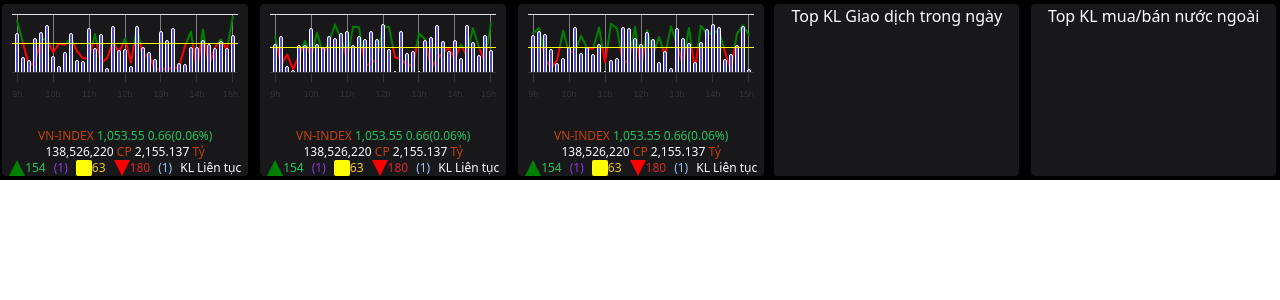
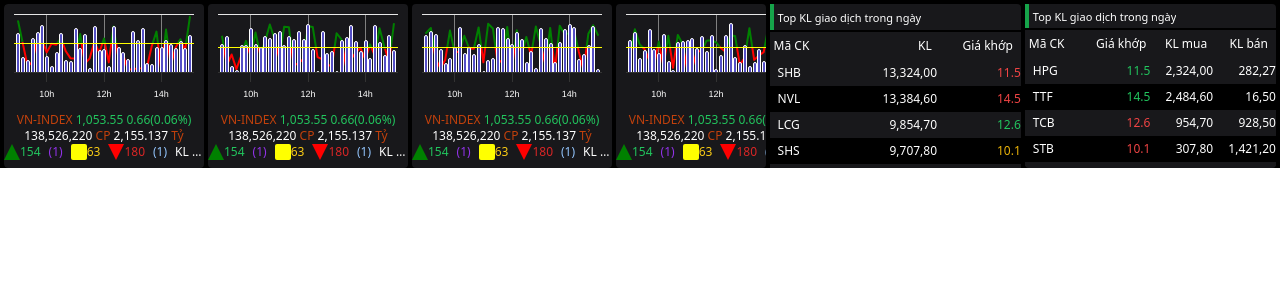
Before and after one commit to thogawa2210/demo-iboard, a React (Vite) app: page / in a window 1280 px wide. Shown: the top 300 px of the page. Built offline with nearby package versions, Linux system fonts and the light colour scheme.

Commit message:
done face

```diff
--- a/index.html
+++ b/index.html
@@ -5,6 +5,7 @@
     <link rel="icon" type="image/svg+xml" href="https://kbquote.kbsec.com.vn/favicon.ico" />
     <meta name="viewport" content="width=device-width, initial-scale=1.0" />
     <title>KBSV IBoard</title>
+    <link rel="stylesheet" href="https://cdnjs.cloudflare.com/ajax/libs/font-awesome/5.15.3/css/all.min.css" />
   </head>
   <body>
     <div id="root"></div>
--- a/package.json
+++ b/package.json
@@ -13,7 +13,8 @@
     "highcharts": "^11.0.1",
     "highcharts-react-official": "^3.2.0",
     "react": "^18.2.0",
-    "react-dom": "^18.2.0"
+    "react-dom": "^18.2.0",
+    "tailwind-scrollbar": "^3.0.4"
   },
   "devDependencies": {
     "@types/react": "^18.0.28",
--- a/src/App.tsx
+++ b/src/App.tsx
@@ -1,65 +1,129 @@
 import { useState } from "react";
 import { Chart } from "./components/chartWrap/Chart";
-import ChartWrap from "./components/chartWrap/ChartWrap";
 import IndexInfo from "./components/chartWrap/IndexInfo";
 
+const topTrade: any[] = [
+  { symbol: "SHB", value: "13,324,00", price: 11.5, color: "text-red-500" },
+  { symbol: "NVL", value: "13,384,60", price: 14.5, color: "text-red-500" },
+  { symbol: "LCG", value: "9,854,70", price: 12.6, color: "text-green-500" },
+  { symbol: "SHS", value: "9,707,80", price: 10.1, color: "text-yellow-500" },
+  { symbol: "SHB", value: "13,324,00", price: 11.5, color: "text-red-500" },
+  { symbol: "NVL", value: "13,384,60", price: 14.5, color: "text-red-500" },
+  { symbol: "LCG", value: "9,854,70", price: 12.6, color: "text-green-500" },
+  { symbol: "SHS", value: "9,707,80", price: 10.1, color: "text-yellow-500" },
+];
+
+const topTradeForeign: any[] = [
+  { symbol: "HPG", value1: "2,324,00", value2: "282,27", price: 11.5, color: "text-green-500" },
+  { symbol: "TTF", value1: "2,484,60", value2: "16,50", price: 14.5, color: "text-green-500" },
+  { symbol: "TCB", value1: "954,70", value2: "928,50", price: 12.6, color: "text-red-500" },
+  { symbol: "STB", value1: "307,80", value2: "1,421,20", price: 10.1, color: "text-red-500" },
+  { symbol: "TTF", value1: "2,484,60", value2: "16,50", price: 14.5, color: "text-green-500" },
+  { symbol: "TCB", value1: "954,70", value2: "928,50", price: 12.6, color: "text-red-500" },
+  { symbol: "STB", value1: "307,80", value2: "1,421,20", price: 10.1, color: "text-red-500" },
+];
+
 function App() {
-  const [currentIndex, setCurrentIndex] = useState(0);
-
-  const chartWrapData = [
-    <ChartWrap>
-      <Chart />
-      <IndexInfo text="Some information text" />
-    </ChartWrap>,
-    <ChartWrap>
-      <Chart />
-      <IndexInfo text="Some information text" />
-    </ChartWrap>,
-    <ChartWrap>
-      <Chart />
-      <IndexInfo text="Some information text" />
-    </ChartWrap>,
-    <ChartWrap>
-      <Chart />
-      <IndexInfo text="Some information text" />
-    </ChartWrap>,
-  ];
-
-  const handleClickNext = () => {
-    setCurrentIndex((prevIndex) => (prevIndex + 1) % chartWrapData.length);
-  };
-
-  const handleClickPrev = () => {
-    setCurrentIndex((prevIndex) => (prevIndex - 1 + chartWrapData.length) % chartWrapData.length);
-  };
-
-  const renderedChartWrap = [];
-  for (let i = 0; i < 3; i++) {
-    const index = (currentIndex + i) % chartWrapData.length;
-    renderedChartWrap.push(
-      <div className="chart-wrap" key={index}>
-        {chartWrapData[index]}
-      </div>
-    );
-  }
-
   return (
-    <div>
-      <div className="grid grid-cols-10 gap-1 h-full bg-black">
-        <div className="col-span-6 flex space-x-1 h-full overflow-x-auto rounded scrollbar-thin scrollbar-thumb-rounded-full scrollbar-thumb-scroll justify-center">
-          <button className="text-white" onClick={handleClickPrev}>
-            &lt;
-          </button>
-          {renderedChartWrap}
-          <button className="text-white" onClick={handleClickNext}>
-            &gt;
-          </button>
+    <>
+      <div className="grid grid-cols-10 gap-1 h-[168px] p-1 bg-black">
+        <div className="col-span-6 bg-black rounded h-full flex overflow-x-auto gap-1 scrollbar-thin scrollbar-thumb-rounded scrollbar-thumb-zinc-500 scrollbar-track-transparent">
+          <div className="h-full w-full bg-zinc-900 min-w-[200px] rounded flex flex-col">
+            <div className="">
+              <Chart />
+            </div>
+            <div className="h-42">
+              <IndexInfo text="Some information text" />
+            </div>
+          </div>
+          <div className="h-full w-full bg-zinc-900 min-w-[200px] rounded flex flex-col">
+            <div className="overflow-hidden">
+              <Chart />
+            </div>
+            <div className="h-42">
+              <IndexInfo text="Some information text" />
+            </div>
+          </div>
+          <div className="h-full w-full bg-zinc-900 min-w-[200px] rounded flex flex-col">
+            <div className="overflow-hidden">
+              <Chart />
+            </div>
+            <div className="h-42">
+              <IndexInfo text="Some information text" />
+            </div>
+          </div>
+          <div className="h-full w-full bg-zinc-900 min-w-[200px] rounded flex flex-col">
+            <div className="overflow-hidden">
+              <Chart />
+            </div>
+            <div className="h-42">
+              <IndexInfo text="Some information text" />
+            </div>
+          </div>
         </div>
 
-        <div className="col-span-2 bg-zinc-900 text-center text-white rounded m-1">Top KL Giao dịch trong ngày</div>
-        <div className="col-span-2 bg-zinc-900 text-center text-white rounded m-1">Top KL mua/bán nước ngoài</div>
+        <div className="col-span-2 rounded bg-zinc-900">
+          <div className="h-[28px] border-b-2 border-black bg-transparent flex">
+            <div className="h-full bg-green-600 w-1"></div>
+            <p className="leading-[28px] text-[11px] text-white pl-1 truncate">Top KL giao dịch trong ngày</p>
+          </div>
+          <div className="text-white text-[12px]">
+            <div className="table w-full pr-2">
+              <div className="table-header-group">
+                <div className="table-row h-[28px] leading-[28px]">
+                  <div className="table-cell w-1/3 text-left pl-1 truncate">Mã CK</div>
+                  <div className="table-cell w-1/3 text-right truncate">KL</div>
+                  <div className="table-cell w-1/3 text-right truncate">Giá khớp</div>
+                </div>
+              </div>
+            </div>
+
+            <div className="max-h-[108px] overflow-y-auto scrollbar-thin scrollbar-thumb-rounded scrollbar-thumb-zinc-500 scrollbar-track-transparent">
+              <div className="table w-full">
+                <div className="table-row-group sticky top-0">
+                  {topTrade.map((stock): any => (
+                    <div className="table-row bg-zinc-900 even:bg-black h-[26px] leading-[26px]">
+                      <div className="table-cell w-1/3 pl-2">{stock.symbol}</div>
+                      <div className="table-cell w-1/3 text-right">{stock.value}</div>
+                      <div className={`table-cell w-1/3 text-right ${stock.color}`}>{stock.price}</div>
+                    </div>
+                  ))}
+                </div>
+              </div>
+            </div>
+          </div>
+        </div>
+
+        <div className="col-span-2 bg-zinc-900 rounded">
+          <div className="h-[26px] border-b-2 border-black bg-transparent flex">
+            <div className="h-full bg-green-600 w-1"></div>
+            <p className="leading-[26px] text-[11px] text-white pl-1 truncate">Top KL giao dịch trong ngày</p>
+          </div>
+          <div className="table text-white text-[12px] w-full pr-2">
+            <div className="table-header-group">
+              <div className="table-row h-[28px] leading-[28px] pr-1">
+                <div className="table-cell w-1/4 text-left pl-1 truncate">Mã CK</div>
+                <div className="table-cell w-1/4 text-right truncate">Giá khớp</div>
+                <div className="table-cell w-1/4 text-right truncate">KL mua</div>
+                <div className="table-cell w-1/4 text-right truncate">KL bán</div>
+              </div>
+            </div>
+          </div>
+          <div className="max-h-[108px] overflow-y-auto scrollbar-thin scrollbar-thumb-rounded scrollbar-thumb-zinc-500 scrollbar-track-transparent">
+            <div className="table text-white text-[12px] w-full">
+              {topTradeForeign.map((stock): any => (
+                <div className="table-row bg-zinc-900 even:bg-black h-[26px] leading-[26px]">
+                  <div className="table-cell w-1/4 pl-2">{stock.symbol}</div>
+                  <div className={`table-cell w-1/4 text-right ${stock.color}`}>{stock.price}</div>
+                  <div className="table-cell w-1/4 text-right">{stock.value1}</div>
+                  <div className="table-cell w-1/4 text-right">{stock.value2}</div>
+                </div>
+              ))}
+            </div>
+          </div>
+        </div>
       </div>
-    </div>
+    </>
   );
 }
 
--- a/src/components/chartWrap/Chart.tsx
+++ b/src/components/chartWrap/Chart.tsx
@@ -24,11 +24,16 @@
 
   // Create chart options
   const chartOptions = {
+    plotOptions: {
+      series: {
+        enableMouseTracking: false,
+      },
+    },
     chart: {
       backgroundColor: "transparent", // Make the chart background transparent
       //   borderWidth: 1, // Set the border width to 1 pixel
       //   borderColor: "grey", // Set the border color to white
-      width: 246, // Specify the desired width of the chart
+      //   width: 246, // Specify the desired width of the chart
       height: 108, // Specify the desired height of the chart
     },
     subtitle: {
@@ -56,6 +61,7 @@
         },
         style: {
           fontSize: "9px", // Set the desired font size for xAxis labels
+          color: "white", //
         },
       },
     },
@@ -71,7 +77,7 @@
         plotLines: [
           {
             value: 50, // Set the threshold value
-              color: 'yellow', // Set the color of the threshold line
+            color: "yellow", // Set the color of the threshold line
             width: 1, // Set the width of the threshold line
             zIndex: 5, // Set the zIndex to ensure the line is above the chart
           },
@@ -84,9 +90,7 @@
         labels: {
           enabled: false, // Disable labels on the y-axis
         },
-
       },
-
     ],
     series: [
       {
@@ -95,11 +99,11 @@
         data: generateStockData().map(([x, yLine]) => [x, yLine]),
         zones: [
           {
-              value: 50, // Set the threshold value
-              color: 'red', // Set the color for values below the threshold
+            value: 50, // Giá trị của phiên giao dịch trước
+            color: "red", // Set the color for values below the threshold
           },
           {
-              color: 'green', // Set the color for values above the threshold
+            color: "green", // Set the color for values above the threshold
           },
         ],
       },
@@ -112,5 +116,5 @@
     ],
   };
 
-  return <HighchartsReact highcharts={Highcharts} options={chartOptions} className="border-6" />;
+  return (<HighchartsReact highcharts={Highcharts} options={chartOptions}/>);
 }
--- a/src/components/chartWrap/ChartWrap.tsx
+++ b/src/components/chartWrap/ChartWrap.tsx
@@ -1,7 +1,7 @@
 
 const ChartWrap = ({ children }:any) => {
   return (
-    <div className="bg-zinc-900 m-1 rounded">
+    <div className="bg-zinc-900 rounded p-1">
       <div className="mx-auto ">
         {children}
       </div>
--- a/src/components/chartWrap/IndexInfo.tsx
+++ b/src/components/chartWrap/IndexInfo.tsx
@@ -18,7 +18,7 @@
 
 const IndexInfo = ({ text }: any) => {
   return (
-    <div className="text-white text-center mt-4 text-xs">
+    <div className="text-white text-center mt-auto text-xs">
       <p>
         <span className="text-orange-700">VN-INDEX </span>
         <span className="text-green-500"> 1,053.55 </span>
@@ -39,7 +39,7 @@
         <span>{stockInfoIcons.redArrowDown}</span>
         <span className="text-red-600 mr-2"> 180 </span>
         <span className="text-blue-300 mr-2"> (1) </span>
-        <span> KL Liên tục </span>
+        <span className="truncate"> KL Liên tục </span>
       </div>
     </div>
   );
--- a/tailwind.config.js
+++ b/tailwind.config.js
@@ -2,7 +2,8 @@
 export default {
   content: ["./index.html","./src/**/*.{js,ts,jsx,tsx}",],
   theme: {
-    extend: {},
+    extend: {
+    },
   },
-  plugins: [],
+  plugins: [require('tailwind-scrollbar')({ nocompatible: true }),],
 }
```
Also changed, not shown: 1 other file (tests, documents, lock files or other folders). Lines whose indentation alone changed are shown as unchanged.
